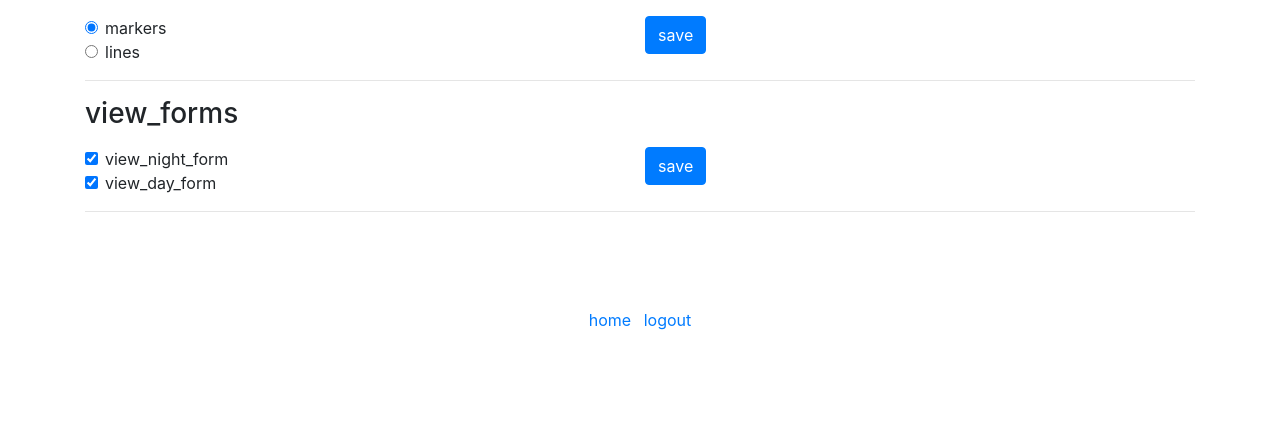
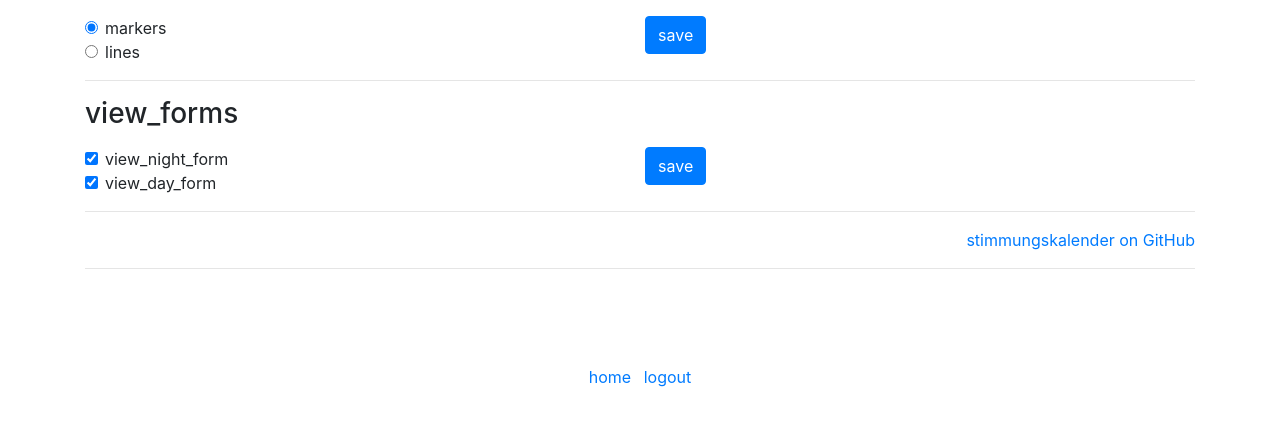
Before and after one commit to rain0r/stimmungskalender, a Django app: page /settings/ in a window 1280 px wide. Shown: the part 363-800 px from the top of the page. Run offline with Django 3.2, Linux system fonts and the light colour scheme; the visitor is signed in with stand-in values (Sample User, id 1); data comes from the database, SQL or seed files in the repository; some libraries are stand-ins or nearby versions.

Commit message:
Added link to GitHub

```diff
--- a/web/templates/web/settings.html
+++ b/web/templates/web/settings.html
@@ -9,4 +9,8 @@
     {% include 'web/settings/default_view_mode.html' %}
     <hr>
     {% include 'web/settings/view_forms.html' %}
+    <hr>
+    <div class="d-flex flex-row-reverse">
+        <a href="https://github.com/rain0r/stimmungskalender/">stimmungskalender on GitHub</a>
+    </div>
 {% endblock %}
```
